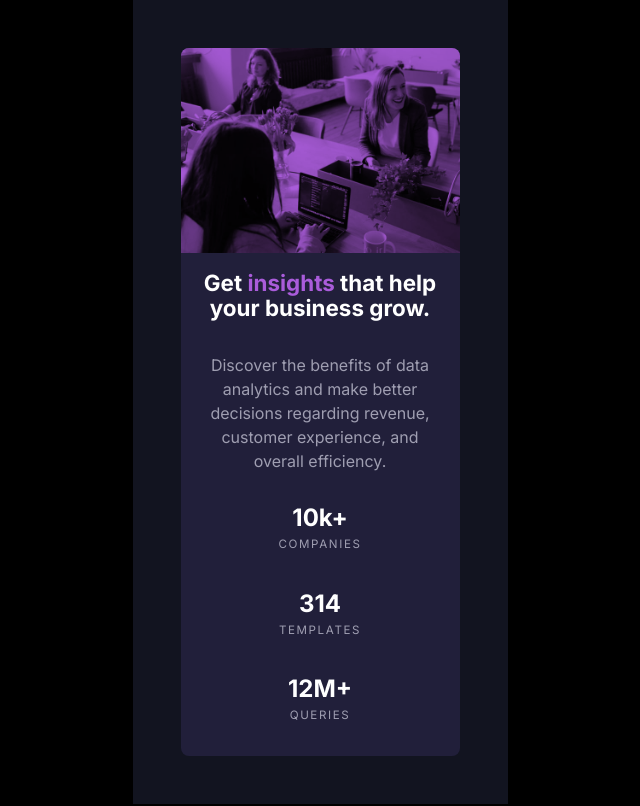
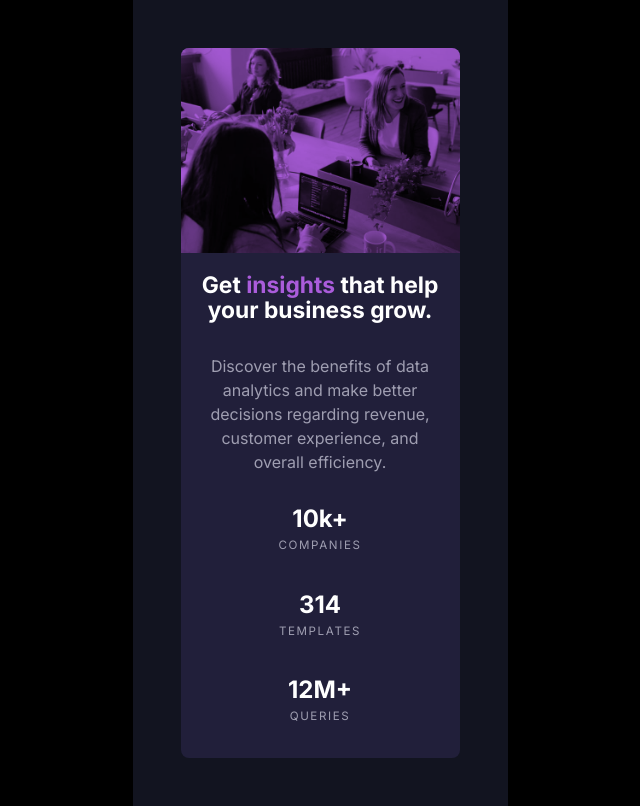
Before and after one commit to wpdevstudent/02-05-stats-preview-card-component, a plain HTML site: page index.html in a window 1280 px wide. Shown: the whole page, without its empty margins (320-960 px from the left). Drawn offline with Linux system fonts and the light colour scheme.

Commit message:
Update style.css

```diff
--- a/style.css
+++ b/style.css
@@ -107,9 +107,9 @@ img
 
 h2
 {
-  font-size: 1.4rem;
-  padding-left: 1.35rem;
-  padding-right: 1.35rem;
+  font-size: 1.425rem;
+  padding-left: 1.3rem;
+  padding-right: 1.3rem;
 }
 
 h2,
```
